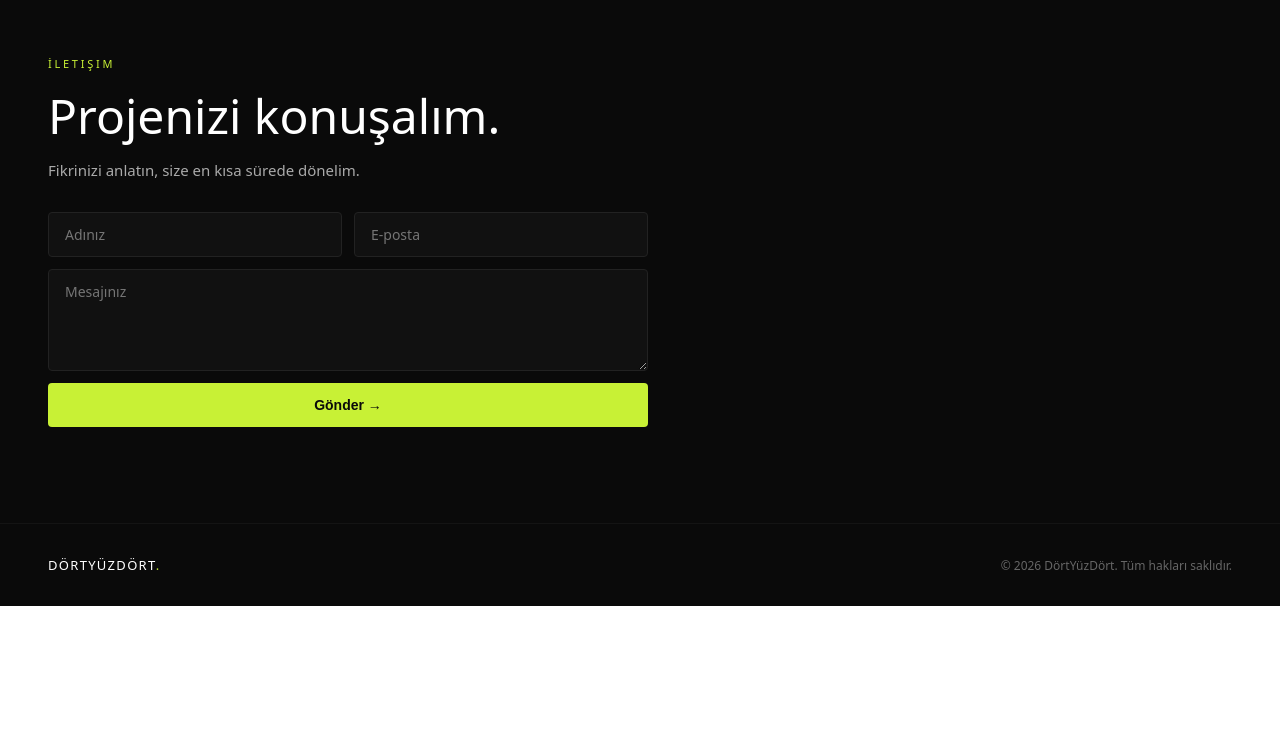
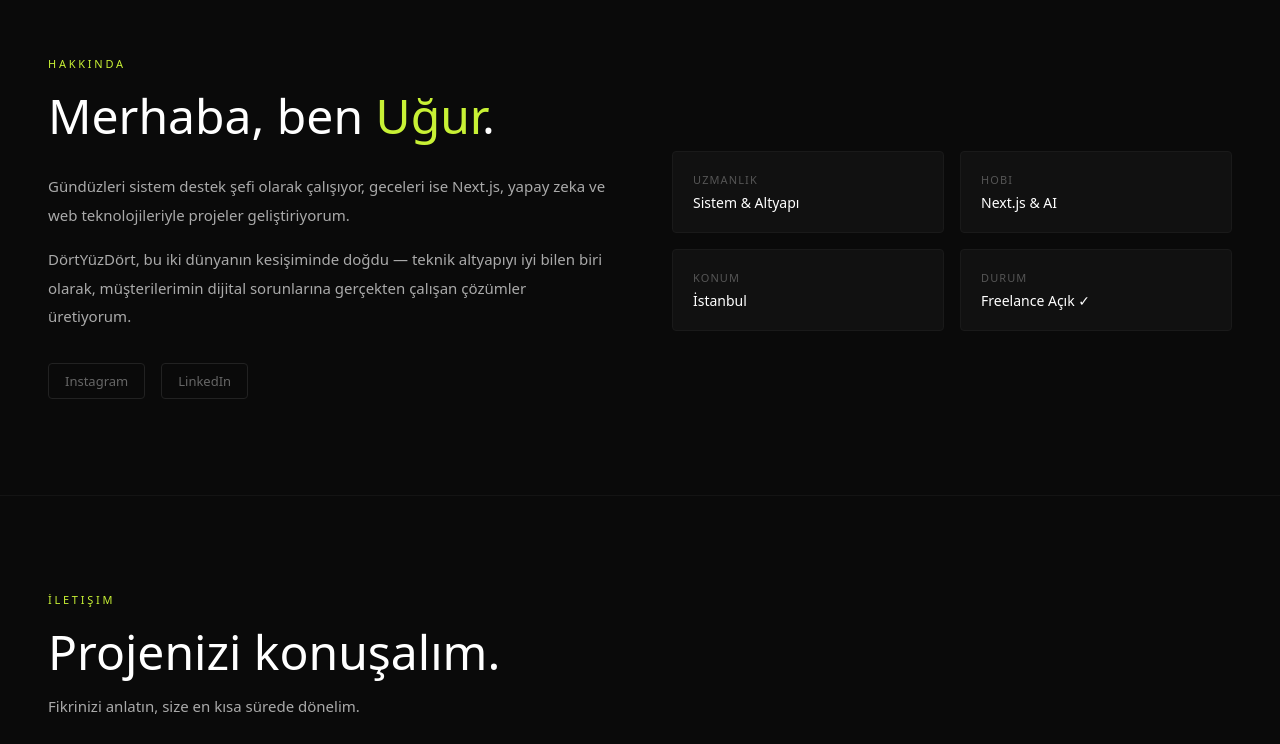
Before and after one commit to uurmob/dortyuzdort, a Next.js app: page / in a window 1280 px wide. Shown: the part 2053-2797 px from the top of the page. Before the commit the page ends 2659 px from the top, so only its background shows below. Built offline with nearby package versions, Linux system fonts and the light colour scheme.

Commit message:
hakkinda bolumu eklendi

```diff
--- a/app/page.js
+++ b/app/page.js
@@ -66,7 +66,6 @@ export default function Home() {
     <main style={{ background: '#0A0A0A', minHeight: '100vh', color: '#fff', fontFamily: 'system-ui, sans-serif', overflowX: 'hidden' }}>
       <canvas ref={canvasRef} style={{ position: 'fixed', top: 0, left: 0, zIndex: 0, pointerEvents: 'none' }} />
 
-      {/* NAV */}
       <nav className="nav-container" style={{ position: 'fixed', top: 0, left: 0, right: 0, zIndex: 100, display: 'flex', justifyContent: 'space-between', alignItems: 'center', padding: '1.2rem 3rem', borderBottom: '1px solid #1a1a1a', background: 'rgba(10,10,10,0.9)', backdropFilter: 'blur(12px)' }}>
         <div style={{ fontWeight: 600, letterSpacing: '0.12em', fontSize: '15px', color: '#fff' }}>
           DÖRTYÜZDÖRT<span style={{ color: '#C8F135' }}>.</span>
@@ -86,12 +85,11 @@ export default function Home() {
         </button>
       </nav>
 
-      {/* MOBİL MENÜ */}
       {menuOpen && (
-        <div className="mobile-menu" style={{ position: 'fixed', top: '60px', left: 0, right: 0, zIndex: 99, background: 'rgba(10,10,10,0.98)', borderBottom: '1px solid #1a1a1a', flexDirection: 'column', padding: '1.5rem', gap: '1.5rem' }}>
+        <div style={{ position: 'fixed', top: '60px', left: 0, right: 0, zIndex: 99, background: 'rgba(10,10,10,0.98)', borderBottom: '1px solid #1a1a1a', display: 'flex', flexDirection: 'column', padding: '1.5rem', gap: '1.5rem' }}>
           {navLinks.map(item => (
             <a key={item} href={`#${item.toLowerCase()}`} onClick={() => setMenuOpen(false)}
-              style={{ color: '#ccc', textDecoration: 'none', fontSize: '16px', letterSpacing: '0.05em' }}>{item}</a>
+              style={{ color: '#ccc', textDecoration: 'none', fontSize: '16px' }}>{item}</a>
           ))}
         </div>
       )}
@@ -149,6 +147,53 @@ export default function Home() {
         </motion.div>
       </section>
 
+      {/* HAKKINDA */}
+      <section id="hakkında" className="section-padding" style={{ position: 'relative', zIndex: 1, padding: '6rem 3rem', borderTop: '1px solid #141414' }}>
+        <motion.div initial="hidden" whileInView="visible" viewport={{ once: true }} variants={stagger}>
+          <motion.div variants={fadeUp} style={{ fontSize: '11px', letterSpacing: '0.25em', color: '#C8F135', textTransform: 'uppercase', marginBottom: '0.75rem' }}>Hakkında</motion.div>
+          <div style={{ display: 'grid', gridTemplateColumns: '1fr 1fr', gap: '4rem', alignItems: 'center' }}>
+            <motion.div variants={fadeUp}>
+              <h2 style={{ fontSize: 'clamp(1.6rem, 4vw, 3rem)', fontWeight: 500, marginBottom: '1.5rem', color: '#fff' }}>Merhaba, ben <span style={{ color: '#C8F135' }}>Uğur</span>.</h2>
+              <p style={{ color: '#aaa', fontSize: '15px', lineHeight: 1.9, marginBottom: '1rem' }}>
+                Gündüzleri sistem destek şefi olarak çalışıyor, geceleri ise Next.js, yapay zeka ve web teknolojileriyle projeler geliştiriyorum.
+              </p>
+              <p style={{ color: '#aaa', fontSize: '15px', lineHeight: 1.9, marginBottom: '2rem' }}>
+                DörtYüzDört, bu iki dünyanın kesişiminde doğdu — teknik altyapıyı iyi bilen biri olarak, müşterilerimin dijital sorunlarına gerçekten çalışan çözümler üretiyorum.
+              </p>
+              <div style={{ display: 'flex', gap: '1rem' }}>
+                <a href="https://instagram.com/ugurkiyak_" target="_blank" rel="noopener noreferrer"
+                  style={{ display: 'flex', alignItems: 'center', gap: '6px', color: '#666', textDecoration: 'none', fontSize: '13px', border: '1px solid #222', padding: '8px 16px', borderRadius: '4px', transition: 'all 0.2s' }}
+                  onMouseEnter={e => { e.currentTarget.style.borderColor = '#C8F135'; e.currentTarget.style.color = '#C8F135'; }}
+                  onMouseLeave={e => { e.currentTarget.style.borderColor = '#222'; e.currentTarget.style.color = '#666'; }}>
+                  Instagram
+                </a>
+                <a href="https://linkedin.com/in/ugurkiyak" target="_blank" rel="noopener noreferrer"
+                  style={{ display: 'flex', alignItems: 'center', gap: '6px', color: '#666', textDecoration: 'none', fontSize: '13px', border: '1px solid #222', padding: '8px 16px', borderRadius: '4px', transition: 'all 0.2s' }}
+                  onMouseEnter={e => { e.currentTarget.style.borderColor = '#C8F135'; e.currentTarget.style.color = '#C8F135'; }}
+                  onMouseLeave={e => { e.currentTarget.style.borderColor = '#222'; e.currentTarget.style.color = '#666'; }}>
+                  LinkedIn
+                </a>
+              </div>
+            </motion.div>
+            <motion.div variants={fadeUp}>
+              <div style={{ display: 'grid', gridTemplateColumns: '1fr 1fr', gap: '1rem' }}>
+                {[
+                  { label: 'Uzmanlık', value: 'Sistem & Altyapı' },
+                  { label: 'Hobi', value: 'Next.js & AI' },
+                  { label: 'Konum', value: 'İstanbul' },
+                  { label: 'Durum', value: 'Freelance Açık ✓' },
+                ].map(item => (
+                  <div key={item.label} style={{ background: '#111', border: '1px solid #1a1a1a', borderRadius: '4px', padding: '1.25rem' }}>
+                    <div style={{ fontSize: '11px', color: '#555', letterSpacing: '0.1em', textTransform: 'uppercase', marginBottom: '0.4rem' }}>{item.label}</div>
+                    <div style={{ fontSize: '14px', color: '#fff', fontWeight: 500 }}>{item.value}</div>
+                  </div>
+                ))}
+              </div>
+            </motion.div>
+          </div>
+        </motion.div>
+      </section>
+
       {/* İLETİŞİM */}
       <section id="iletişim" className="section-padding" style={{ position: 'relative', zIndex: 1, padding: '6rem 3rem', borderTop: '1px solid #141414' }}>
         <motion.div initial="hidden" whileInView="visible" viewport={{ once: true }} variants={stagger}>
@@ -159,7 +204,6 @@ export default function Home() {
         </motion.div>
       </section>
 
-      {/* FOOTER */}
       <footer style={{ position: 'relative', zIndex: 1, padding: '2rem 3rem', borderTop: '1px solid #141414', display: 'flex', justifyContent: 'space-between', alignItems: 'center', flexWrap: 'wrap', gap: '1rem' }}>
         <div style={{ fontSize: '13px', fontWeight: 500, letterSpacing: '0.1em', color: '#fff' }}>DÖRTYÜZDÖRT<span style={{ color: '#C8F135' }}>.</span></div>
         <div style={{ fontSize: '12px', color: '#666' }}>© 2026 DörtYüzDört. Tüm hakları saklıdır.</div>
```
